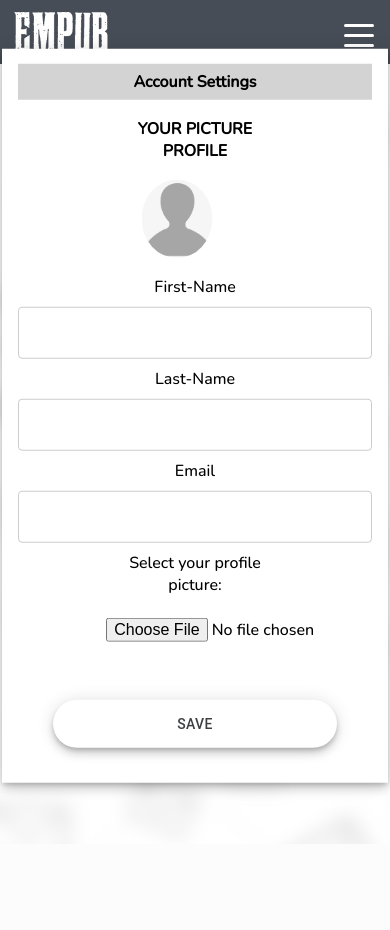
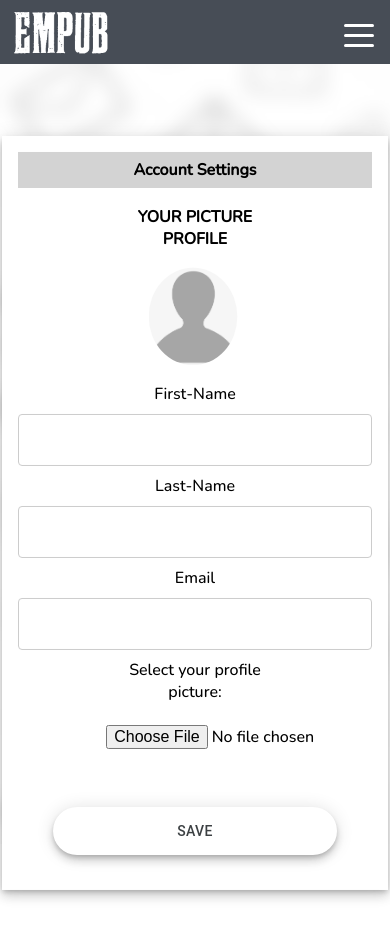
Before and after one commit to vitalie7bocicov/empub, a PHP site: page /pages/accountSettings.html in a window 390 px wide; the page is wider, and only the part inside the window is pictured. Before the commit the page ends 839 px from the top of that part, so only its background shows below. Run offline with PHP 8.4, Linux system fonts and the light colour scheme.

Commit message:
mobile navbar bug fixed

```diff
--- a/EMPub/styles/accountSettings.css
+++ b/EMPub/styles/accountSettings.css
@@ -24,7 +24,7 @@
 
 .profilePicture {
   border-radius: 50%;
-  width: 40%;
+  width: 60%;
   height: auto;
   padding: 10%;
   margin-left: 20%;
@@ -95,12 +95,17 @@ input[type="file"] {
 }
 
 @media only screen and (max-width: 850px) {
+
+	 header{
+	   z-index:1;
+     }
+
   .profilePicture {
     border-radius: 50%;
-    width: 60%;
+    width: 70%;
     height: auto;
     padding: 10%;
-    margin-left: 10%;
+    margin-left: 14%;
   }
 
   .center {
@@ -115,7 +120,8 @@ input[type="file"] {
       rgba(0, 0, 0, 0.14) 0 6px 10px 0, rgba(0, 0, 0, 0.12) 0 1px 18px 0;
     box-sizing: border-box;
     padding: 4%;
-    margin-top: 20%;
+    margin-top: 45%;
+
   }
 
   .content {
@@ -174,4 +180,6 @@ input[type="file"] {
     border-radius: 4px;
     box-sizing: border-box;
   }
+
+
 }
--- a/EMPub/styles/statistics.css
+++ b/EMPub/styles/statistics.css
@@ -9,6 +9,7 @@ body {
 }
 
 .panel {
+  position:relative;
   height: auto;
   background: white;
   box-shadow: 1px 2px 3px 0px rgba(0, 0, 0, 0.1);
@@ -154,7 +155,12 @@ button:focus {
 }
 
 @media only screen and (max-width: 860px) {
+   header{
+	   z-index:1;
+   }
+
   .panel {
+	margin-top:20%;
     background-color: white;
     width: 100%;
     box-shadow: rgba(0, 0, 0, 0.2) 0 3px 5px -1px,
```
